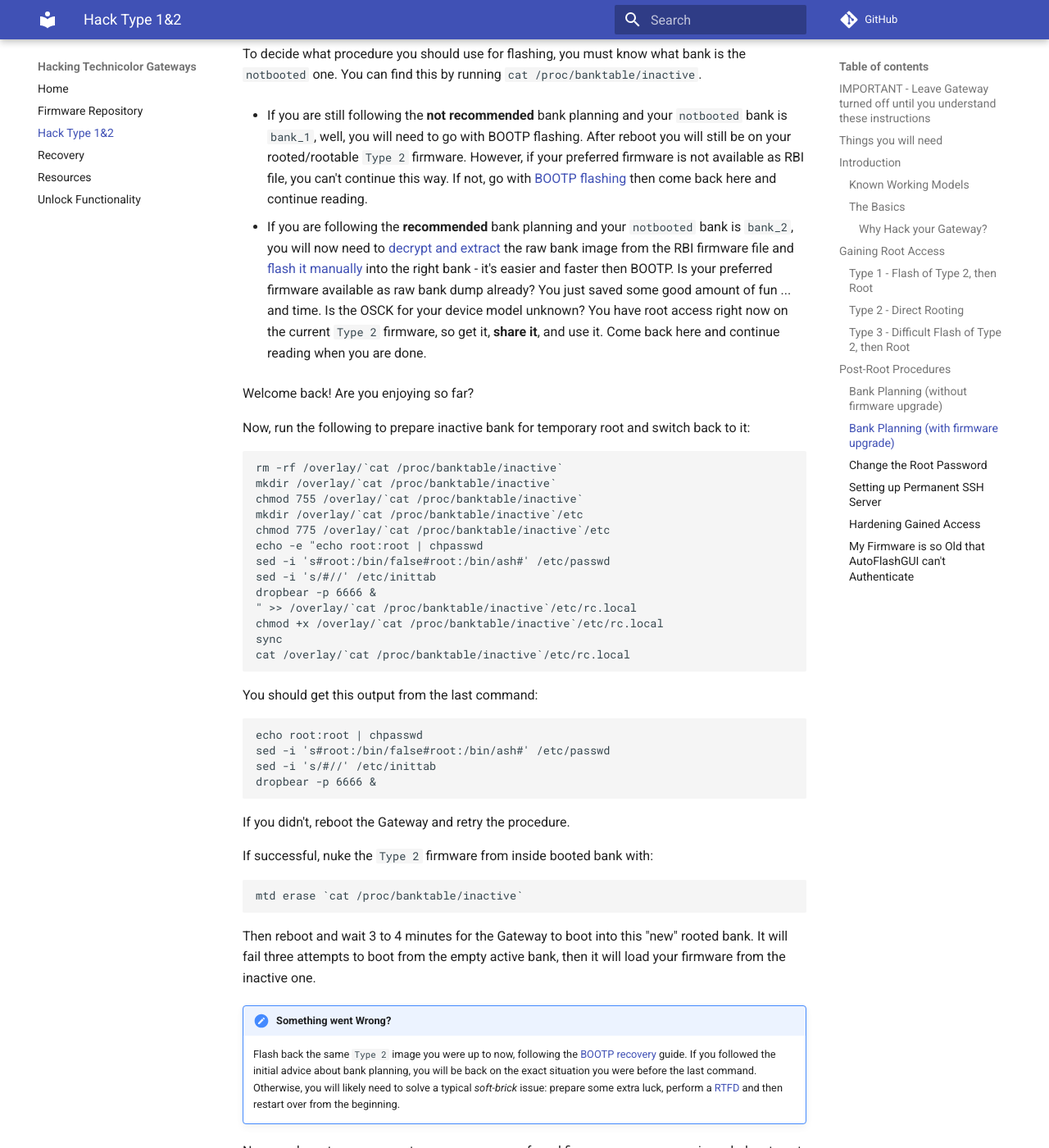
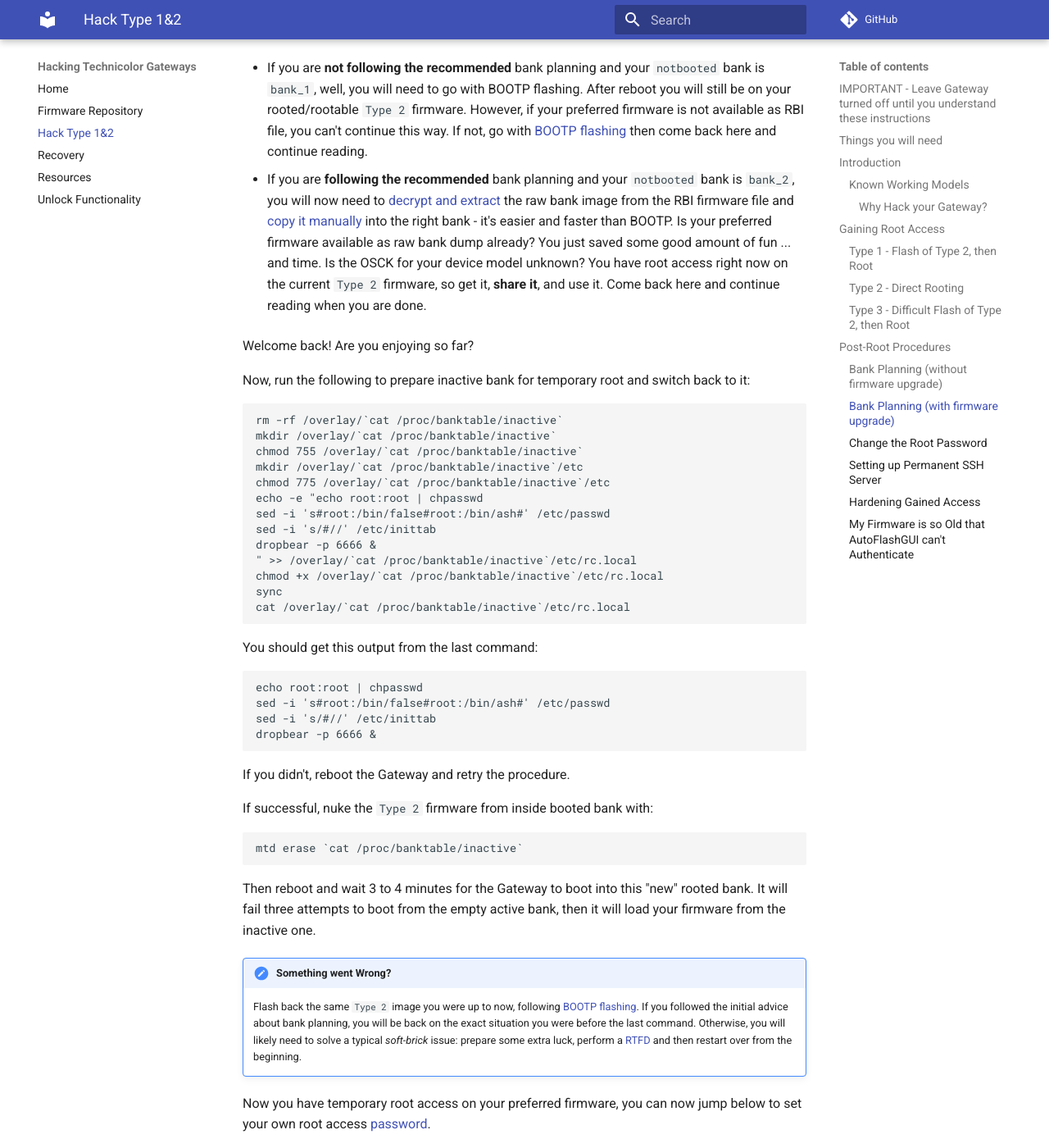
Before and after one commit to hack-technicolor/hack-technicolor, an MkDocs documentation site: the page built from docs/Hack Type 1&2.md, in a window 1280 px wide and 1400 px high, scrolled down 9040 px. Shown: the whole window at 82% size. Built offline with MkDocs 1.6.1 and Material for MkDocs 9.7.7, drawn with Linux system fonts in a browser that asks for light colours; comment, search, counter and statistics services are not loaded; some of the changed text lies outside the part shown.

Commit message:
Minor updates
Check links

```diff
--- a/docs/Hack Type 1&2.md
+++ b/docs/Hack Type 1&2.md
@@ -43,13 +43,11 @@
 !!! tip "Asking about your gateway?"
     Avoid referring to your device by its commercial product name, refer to your device with its unique board mnemonic identifier `XXXX-X` to avoid any potential ambiguity.
 
-### The Basics
-
 #### Why Hack your Gateway?
 
 Devices mentioned above and similar ones are very capable pieces of equipment, each with different features, which may include: 802.11ac, MU-MIMO, ADSL2/VDSL2/eVDSL modem, DECT base station, [FXS](https://en.wikipedia.org/wiki/Foreign_exchange_service_%28telecommunications%29#Foreign_exchange_station) ports, [FXO](https://en.wikipedia.org/wiki/Foreign_exchange_service_%28telecommunications%29#Foreign_exchange_station) port,  4G backup, [SFP](https://en.wikipedia.org/wiki/Small_form-factor_pluggable_transceiver) slot, etc. They are known to have a high quality internal PCB and low power consumption, for example the TG799vac Xtream uses about 12 watts with WiFi on (typical router config) and 9 watts with WiFi off (typical bridge mode config).
 
-The guide was originally written for gateways provided by Telstra and as such, have Telstra branded firmware. Usually, there is no *generic* firmware available that will *just* give you access to the Gateway as any other device you would purchase. This kind of sucks because if you decide to use this device with a different ISP, you are likely to be blocked from doing that, or simply lose some functionality. That was the motivation to hack the device and at least re-enable as many features as possible. For some other devices, a no-brand firmware (MST) exists, where no configurations options are locked out, but getting root access to it will still open a wider window of possibilities.
+The guide was originally written for gateways provided by Telstra and as such, have Telstra branded firmware. There is usually no *generic* firmware available that will *just* give you access to the Gateway as any other device you would purchase. This kind of sucks because if you decide to use this device with a different ISP, you are likely to be blocked from doing that, or simply lose some functionality. That was the motivation to hack the device and at least re-enable as many features as possible. For some other devices, a no-brand firmware (MST) exists, where no configurations options are locked out, but getting root access to it will still open a wider window of possibilities.
 
 The default IP address of the Gateway varies by Gateway model, it could be `10.0.0.138`, `192.168.0.1`, `192.168.1.1`, `10.1.1.1` and so on. Your best option is to get an IP address by DHCP the first time you connect and see what your default Gateway is.
 
@@ -258,9 +256,9 @@
 
 To decide what procedure you should use for flashing, you must know what bank is the `notbooted` one. You can find this by running `cat /proc/banktable/inactive`.
 
-- If you are still following the **not recommended** bank planning and your `notbooted` bank is `bank_1`, well, you will need to go with BOOTP flashing. After reboot you will still be on your rooted/rootable `Type 2` firmware. However, if your preferred firmware is not available as RBI file, you can't continue this way. If not, go with [BOOTP flashing](/Recovery/#bootp-recovery-mode-tftp-flashing) then come back here and continue reading.
+- If you are **not following the recommended** bank planning and your `notbooted` bank is `bank_1`, well, you will need to go with BOOTP flashing. After reboot you will still be on your rooted/rootable `Type 2` firmware. However, if your preferred firmware is not available as RBI file, you can't continue this way. If not, go with [BOOTP flashing](/Recovery/#bootp-recovery-mode-tftp-flashing) then come back here and continue reading.
 
-- If you are following the **recommended** bank planning and your `notbooted` bank is `bank_2`, you will now need to [decrypt and extract](/Resources/#decrypting-firmware) the raw bank image from the RBI firmware file and [flash it manually](/Resources/#backuprestore-bit-for-bit-dumps) into the right bank - it's easier and faster then BOOTP. Is your preferred firmware available as raw bank dump already? You just saved some good amount of fun ... and time. Is the OSCK for your device model unknown? You have root access right now on the current `Type 2` firmware, so get it, **share it**, and use it. Come back here and continue reading when you are done.
+- If you are **following the recommended** bank planning and your `notbooted` bank is `bank_2`, you will now need to [decrypt and extract](/Resources/#decrypting-firmware) the raw bank image from the RBI firmware file and [copy it manually](/Resources/#backuprestore-bit-for-bit-dumps) into the right bank - it's easier and faster than BOOTP. Is your preferred firmware available as raw bank dump already? You just saved some good amount of fun ... and time. Is the OSCK for your device model unknown? You have root access right now on the current `Type 2` firmware, so get it, **share it**, and use it. Come back here and continue reading when you are done.
 
 Welcome back! Are you enjoying so far?
 
@@ -302,7 +300,7 @@
 Then reboot and wait 3 to 4 minutes for the Gateway to boot into this "new" rooted bank. It will fail three attempts to boot from the empty active bank, then it will load your firmware from the inactive one.
 
 !!! hint "Something went Wrong?"
-    Flash back the same `Type 2` image you were up to now, following the [BOOTP recovery](/Recovery/#bootp-recovery-mode-tftp-flashing) guide. If you followed the initial advice about bank planning, you will be back on the exact situation you were before the last command. Otherwise, you will likely need to solve a typical *soft-brick* issue: prepare some extra luck, perform a [RTFD](/Recovery/#reset-to-factory-defaults-rtfd) and then restart over from the beginning.
+    Flash back the same `Type 2` image you were up to now, following [BOOTP flashing](/Recovery/#bootp-flashing). If you followed the initial advice about bank planning, you will be back on the exact situation you were before the last command. Otherwise, you will likely need to solve a typical *soft-brick* issue: prepare some extra luck, perform a [RTFD](/Recovery/#reset-to-factory-defaults-rtfd) and then restart over from the beginning.
 
 Now you have temporary root access on your preferred firmware, you can now jump below to set your own root access [password](#change-the-root-password).
 
```
Also changed, not shown: other parts of docs/Hack Type 1&2.md (+2 -2 lines).
